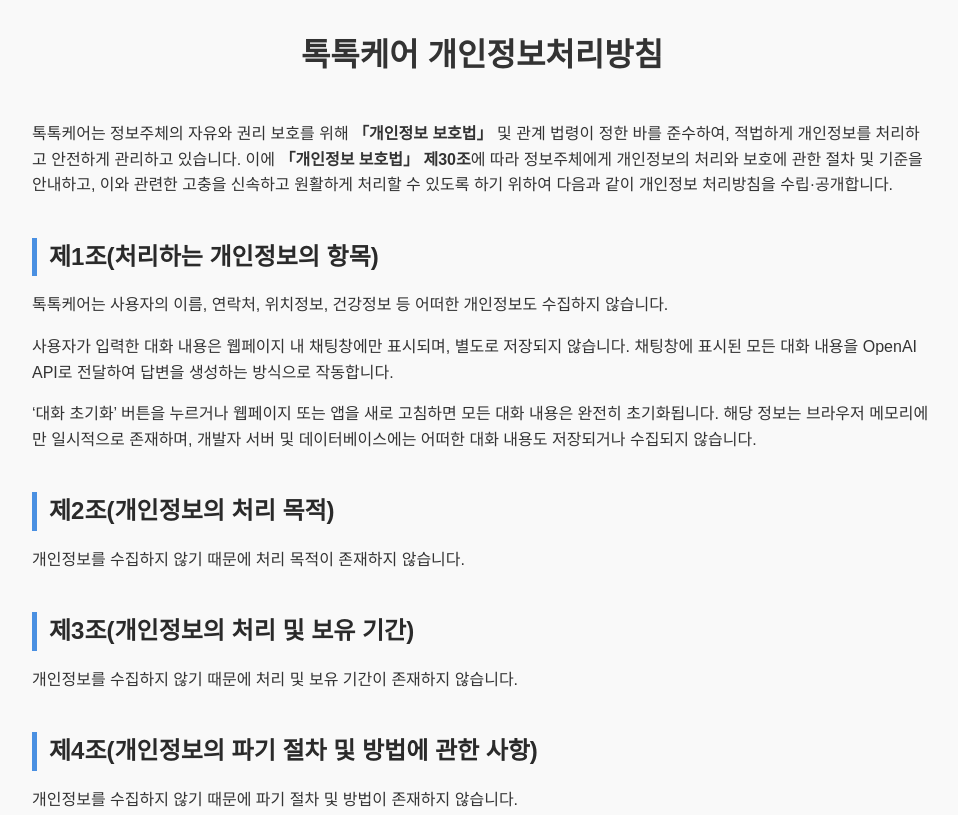
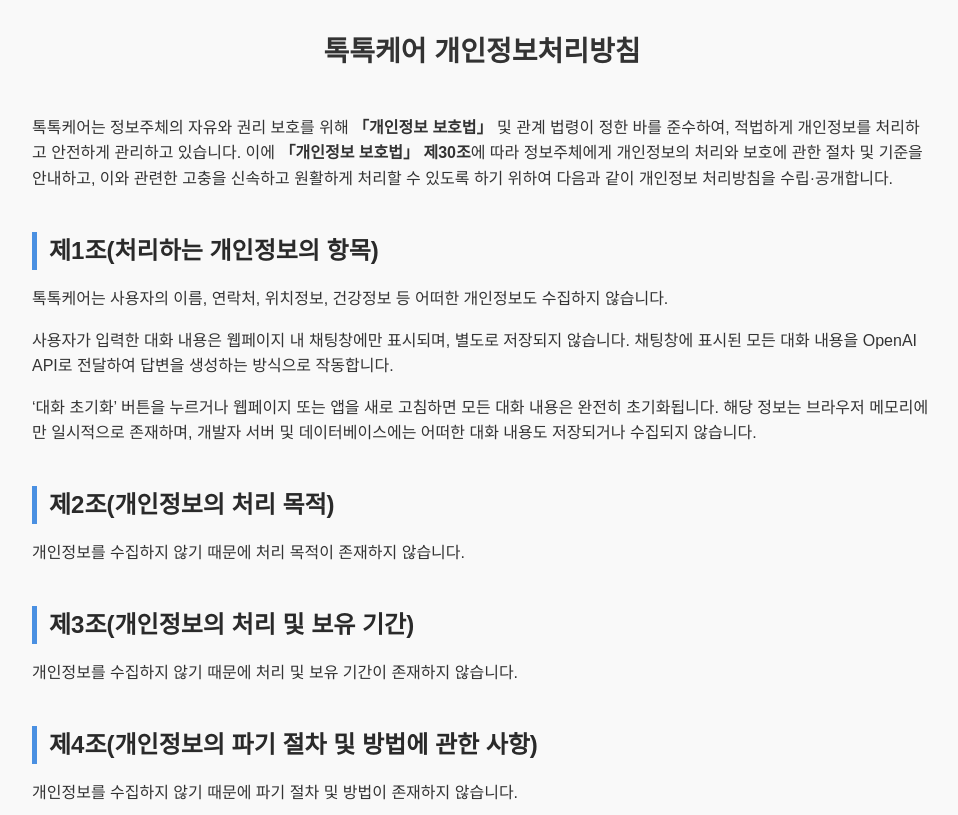
Before and after one commit to lee6097/talktalkcareprivacy, a plain HTML site: page index.html in a window 1280 px wide. Shown: the top 815 px of the page, without its empty margins (158-1116 px from the left). Drawn offline with Linux system fonts and the light colour scheme.

Commit message:
Update index.html

```diff
--- a/index.html
+++ b/index.html
@@ -13,11 +13,13 @@
     padding: 0 20px;
     color: #333;
     background-color: #f9f9f9;
+    word-break: break-word;
   }
   h1 {
     text-align: center;
     margin-bottom: 40px;
     font-weight: 700;
+    font-size: 28px
   }
   h2 {
     margin-top: 40px;
```
